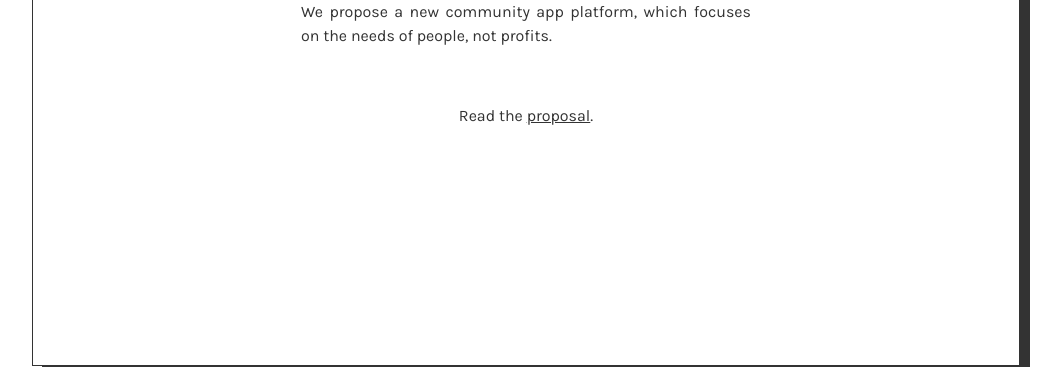
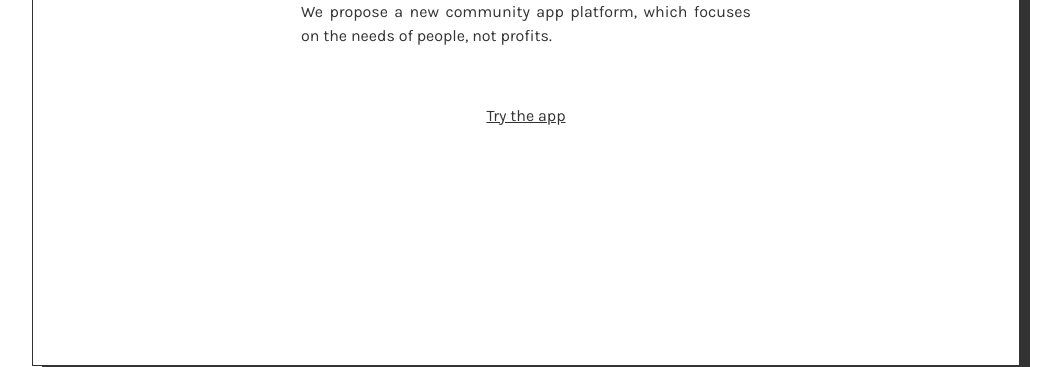
Before and after one commit to muxyz/website, a Jekyll site: the page built from index.md, in a window 1280 px wide. Shown: the part 479-846 px from the top of the page, without its empty margins (114-1175 px from the left). Built offline with Jekyll 4.4.1, drawn with Linux system fonts in a browser that asks for light colours.

Commit message:
Update index.md

```diff
--- a/index.md
+++ b/index.md
@@ -21,6 +21,6 @@ We propose a new community app platform, which focuses on the needs of people, n
 <div id="abstract">
   <br>
   <p style="text-align: center;">
-    Read the <a href="/proposal">proposal</a>.
+    <a href="https://mu.app">Try the app</a>
   </p>
 </div>
```
